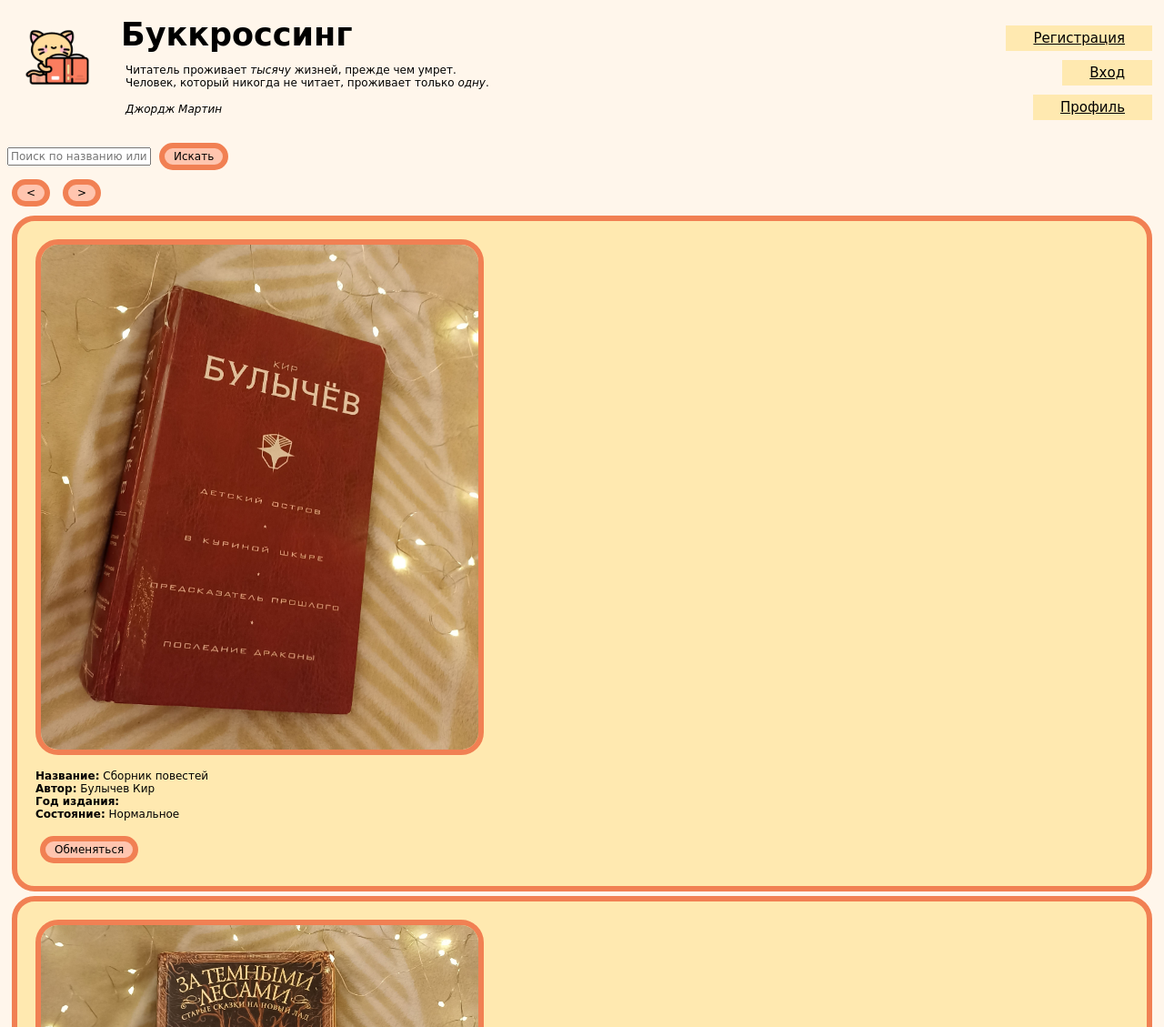
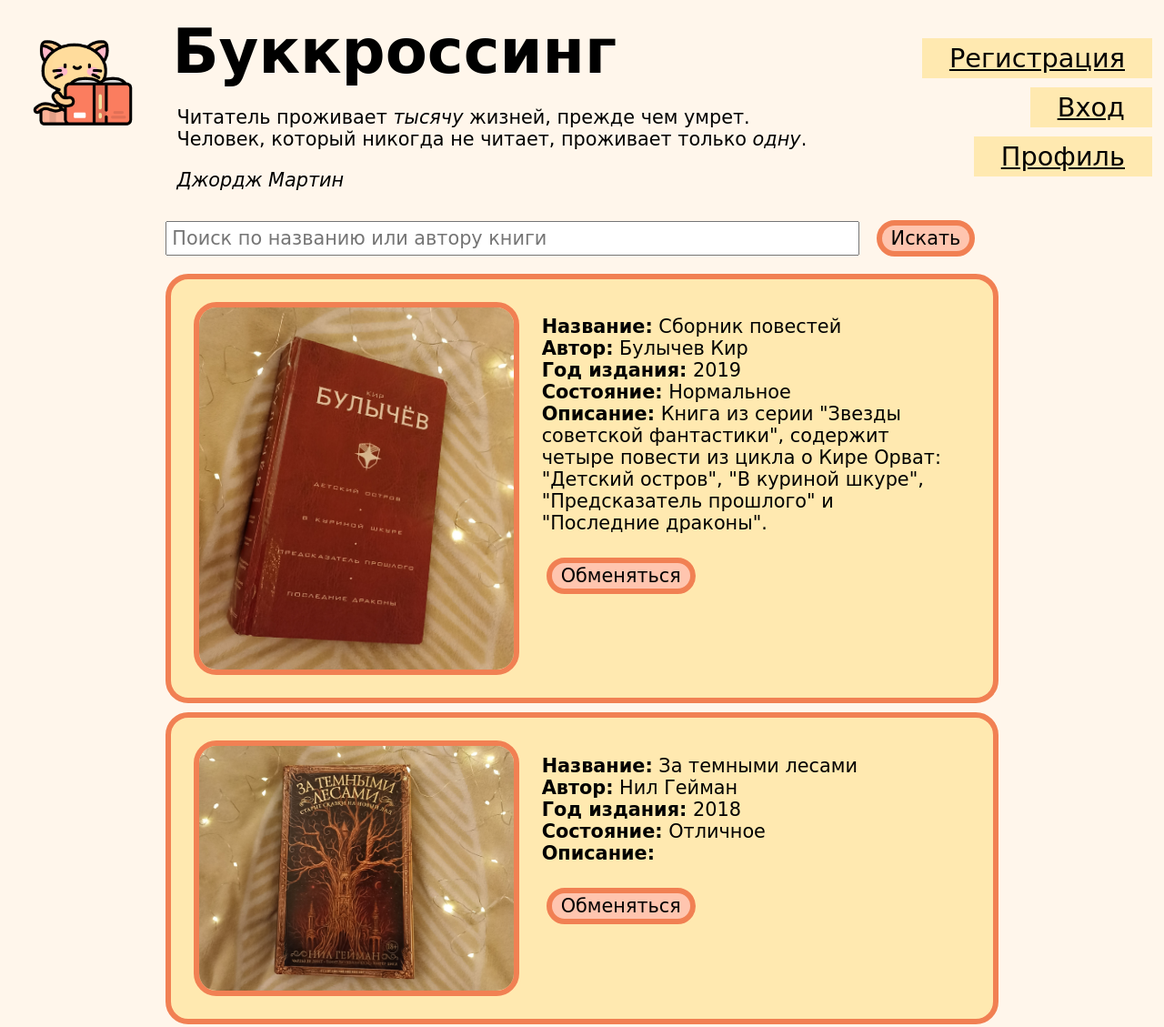
Before and after one commit to petmila/Bookcrossing-website, a plain HTML site: page index.html in a window 1280 px wide. Shown: the top 1129 px of the page at 91% size. Drawn offline with Linux system fonts and the light colour scheme.

Commit message:
main page complete lab2

```diff
--- a/css/bookmark_style.css
+++ b/css/bookmark_style.css
@@ -1,5 +1,5 @@
 .bookmark_menu {
-    font-size: 15px;
+    font-size: calc(1em + 1vw);
     font-family: Bradley Hand, cursive;
     text-align: right;
   }
@@ -13,6 +13,7 @@ header > .bookmark_menu {
     padding: 5px 30px;
     margin: 5px;
     background-color: #FFE9B0;
+    /* background-image: url("../images/background_bookmark_2.png"); */
     color: black;
     border: 1px;
     display: inline-block;
@@ -24,16 +25,30 @@ header > .bookmark_menu {
     border: 6px solid #f18053;
     border-radius: 25px;
     padding: 20px 20px;
-    margin: 5px;
+    margin: 10px;
+    display: flex;
+    flex-direction: row;
+    justify-content: flex-start;
+    align-items: flex-start;
+}
+
+.book_info_text {
+  padding: 0px 20px 20px 20px
 }
 
 .book_image {
   border: 3px;
   border: 6px solid #f18053;
   border-radius: 25px;
-  width: 40%
+  width: 40%;
+  margin: 5px;
 }
 
+.search_text {
+  width: 80%;
+  margin: 10px;
+  padding: 5px;
+}
 .search_result {
     display: inline;
 }
--- a/css/style.css
+++ b/css/style.css
@@ -10,7 +10,7 @@ header {
 }
 
 h1 {
-    font-size: 35px;
+    font-size: calc(1em + 4vw);
     text-align: left;
     font-family: Bradley Hand, cursive;
     padding: 5px 10px 0px 10px;
@@ -18,11 +18,11 @@ h1 {
   }
 
 p, cite, input, textarea {
-    font-size: 12px;
+    font-size: calc(0.5em + 1vw);
     font-family: Bradley Hand, cursive;
 }
 .button {
-    font-size: 12px;
+    font-size: calc(0.5em + 1vw);
     font-family: Bradley Hand, cursive;
     background-color: #ffc5af;
     border: 6px solid #f18053;
@@ -35,42 +35,21 @@ li {
     list-style-type: none;
 }
 
+.search_area {
+  padding: 5px 13% 5px 13%;
+}
+
 .jmartin {
     padding: 0px 15px;
     margin: 5px;
     background-color: #fff6eb;
   }
 .main_icon {
-    width: 80px;
+    width: 10%;
     margin: 15px;
+    padding: 5px;
 }
-.profile_icon {
-  width: 100px;
-}
-.profile_block {
-  border: 3px;
-  background-color: #FFE9B0;
-  border: 6px solid #f18053;
-  border-radius: 25px;
-  padding: 20px 20px;
-  margin: 5px;
-}
-.profile_name {
-  display: flex;
-  flex-direction: row;
-  justify-content: flex-start;
-  align-items: flex-start;
-}
-.profile_info {
-  display: flex;
-  flex-direction: row;
-  justify-content: flex-start;
-  align-items: flex-start;
-}
-.client_input {
-  padding: 5px 5px;
-  margin: auto;
-}
+
 footer {
   text-align: center;
 }
--- a/index.html
+++ b/index.html
@@ -31,38 +31,42 @@
       </nav>
     </header>
     <main>
-      <section>
+      <!-- <aside></aside> -->
+      <section class="search_area">
         <form>
           <input class="search_text" type="text" placeholder="Поиск по названию или автору книги">
           <input class="button" type="button" value="Искать">
         </form>
         <div class="searh_result">
-          <form>
-            <input class="button" type="button" value="<">
-            <input class="button" type="button" value=">">
-          </form>
           <div class="book_information">
             <img class="book_image" src="images/book_1.jpg">
-            <p><b>Название:</b> Сборник повестей<br>
-            <b>Автор:</b> Булычев Кир<br>
-            <b>Год издания:</b><br>
-            <b>Состояние:</b> Нормальное</p>
-            <form>
-              <input class="button" type="button" value="Обменяться">
-            </form>
+            <div class="book_info_text">
+              <p><b>Название:</b> Сборник повестей<br>
+                <b>Автор:</b> Булычев Кир<br>
+                <b>Год издания:</b> 2019<br>
+                <b>Состояние:</b> Нормальное<br>
+                <b>Описание:</b> Книга из серии "Звезды советской фантастики", содержит четыре повести из цикла о Кире Орват: "Детский остров", "В куриной шкуре", "Предсказатель прошлого" и "Последние драконы".</p>
+                <form>
+                  <input class="button" type="button" value="Обменяться">
+                </form>
+            </div>
           </div>
           <div class="book_information">
             <img class="book_image" src="images/book_2.jpg">
-            <p><b>Название:</b> За темными лесами<br>
-            <b>Автор:</b> Нил Гейман<br>
-            <b>Год издания:</b><br>
-            <b>Состояние:</b> Отличное</p>
-            <form>
-              <input class="button" type="button" value="Обменяться">
-            </form>
+            <div class="book_info_text">
+              <p><b>Название:</b> За темными лесами<br>
+                <b>Автор:</b> Нил Гейман<br>
+                <b>Год издания:</b> 2018<br>
+                <b>Состояние:</b> Отличное<br>
+                <b>Описание:</b> </p>
+                <form>
+                  <input class="button" type="button" value="Обменяться">
+                </form>
+            </div>
           </div>
         </div>
       </section>
+      <!-- <aside></aside> -->
     </main>
     <footer>
       <p>Петренко Людмила, М33001</p>
```
Also changed, not shown: css/profile.css (+35 -1 lines), profile.html (+1 -1 lines), images/background_bookmark.png (added), images/background_bookmark_2.png (added).
